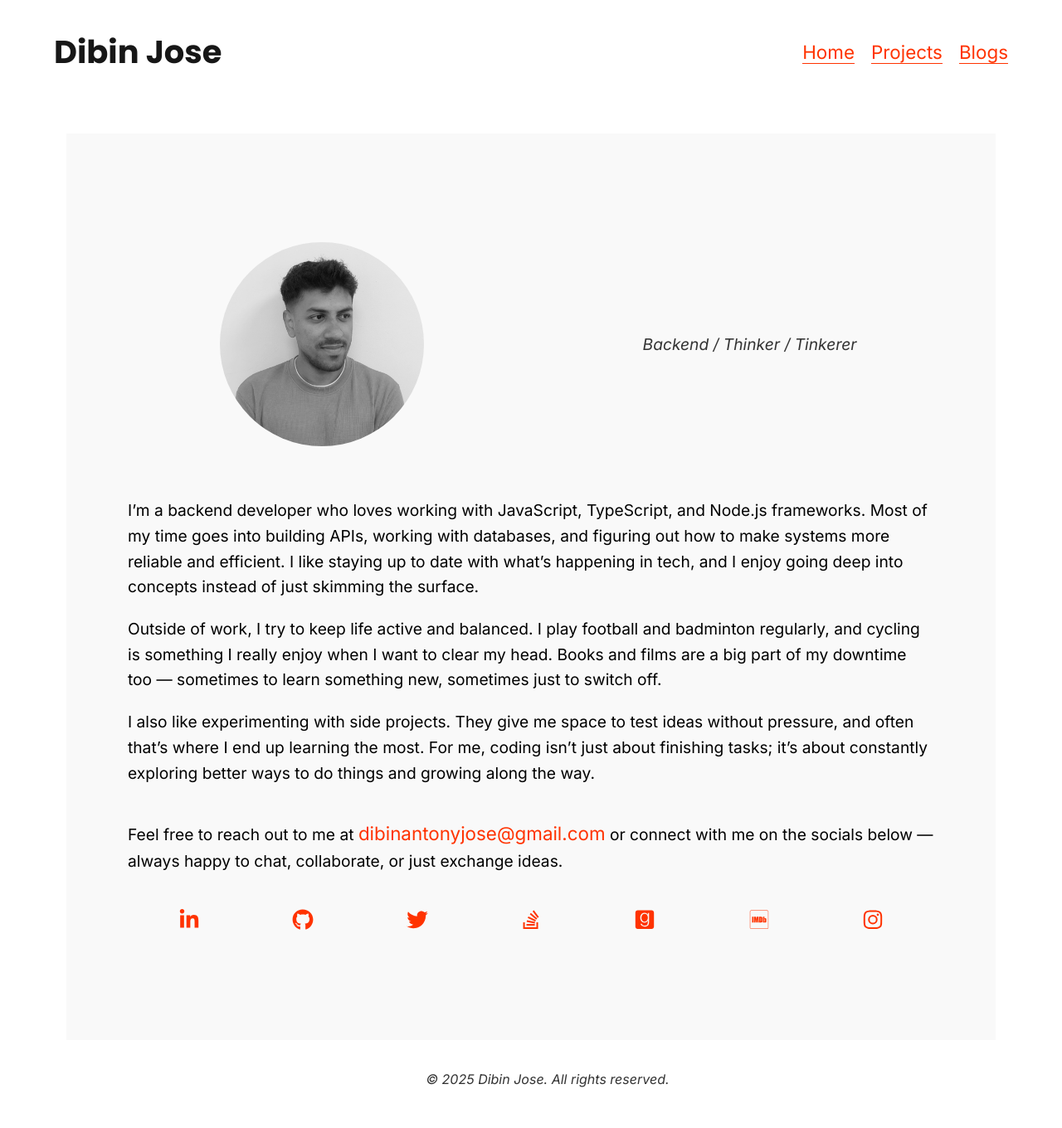
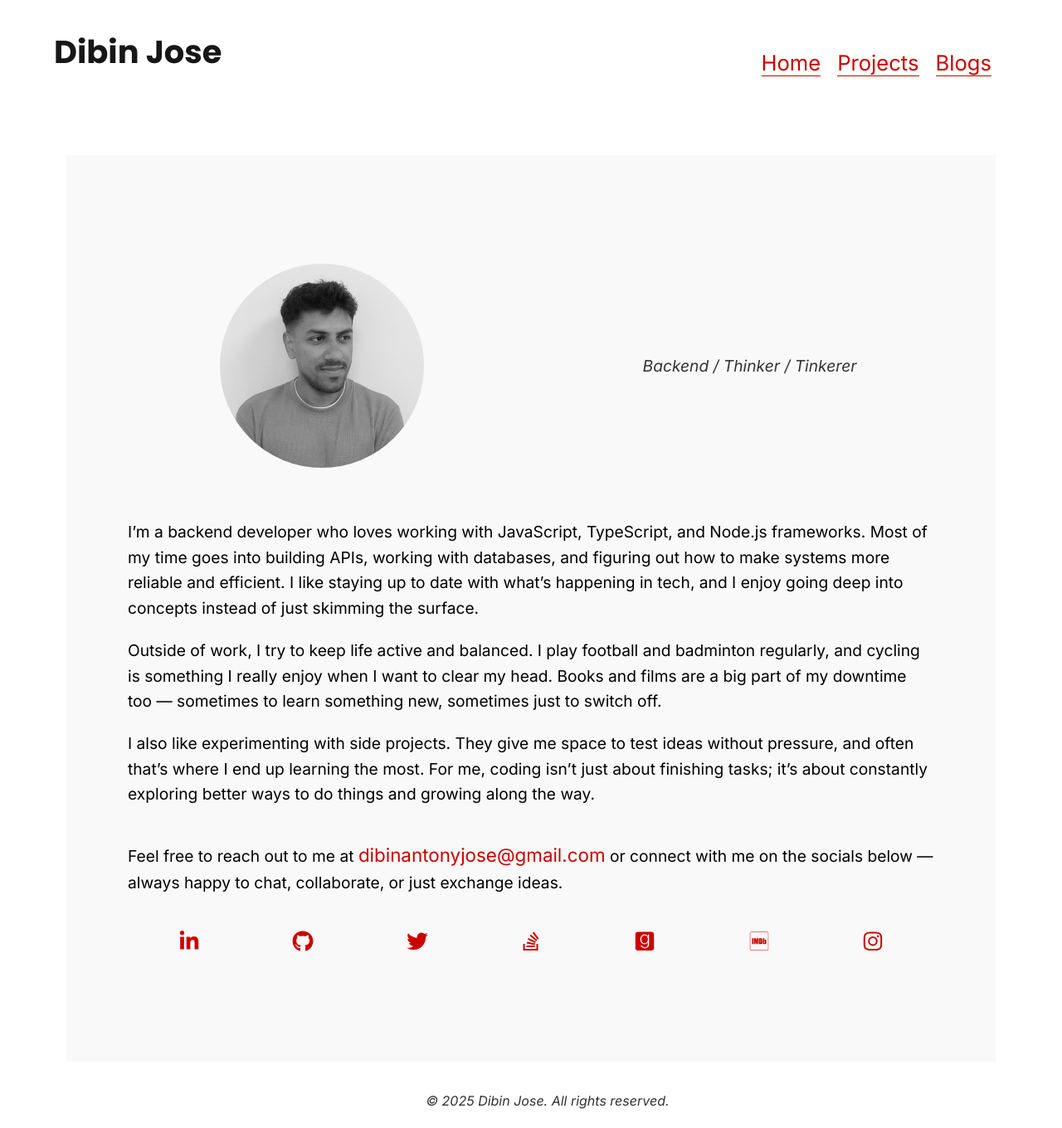
Before and after one commit to dibinantonyjose/dibinantonyjose.github.io, a React (Vite) app: page / in a window 1280 px wide. Shown: the whole page at 83% size. Before the commit the page ends 1334 px from the top, so only its background shows below. Built offline with nearby package versions, Linux system fonts and the light colour scheme.

Commit message:
fix: web accessibility issues found on silktide extension

```diff
--- a/src/Contact/Contact.css
+++ b/src/Contact/Contact.css
@@ -1,4 +1,4 @@
-.contact-list {
+ul {
   display: flex;
   gap: 20px;
   justify-content: space-around;
@@ -6,6 +6,10 @@
   padding: 20px;
 }
 
-.contact-list a {
+ul li {
+  list-style-type: none;
+}
+
+ul li a {
   font-size: 1.6rem;
 }
--- a/src/Contact/Contact.jsx
+++ b/src/Contact/Contact.jsx
@@ -19,57 +19,78 @@ function Contact() {
         or connect with me on the socials below — always happy to chat,
         collaborate, or just exchange ideas.
       </p>
-      <div className="contact-list">
+      <ul role="main navigation links">
+        <li>
           <a
             href="https://www.linkedin.com/in/dibinantonyjose/"
             target="_blank"
             rel="noreferrer"
+            aria-label="Connect with me on linkedin"
           >
             <FontAwesomeIcon icon={faLinkedinIn} />
           </a>
+        </li>
+        <li>
           <a
             href="https://github.com/dibinantonyjose"
             target="_blank"
             rel="noreferrer"
+            aria-label="Follow me on github"
           >
             <FontAwesomeIcon icon={faGithub} />
           </a>
+        </li>
+        <li>
           <a
             href="https://twitter.com/dibinantonyjose"
             target="_blank"
             rel="noreferrer"
+            aria-label="Connect with me on twitter"
           >
             <FontAwesomeIcon icon={faTwitter} />
           </a>
+        </li>
+        <li>
           <a
             href="https://stackoverflow.com/users/11405308/dibinantonyjose"
             target="_blank"
             rel="noreferrer"
+            aria-label="Follow me on stack overflow"
           >
             <FontAwesomeIcon icon={faStackOverflow} />
           </a>
+        </li>
+        <li>
           <a
             href="https://www.goodreads.com/dibinantonyjose"
             target="_blank"
             rel="noreferrer"
+            aria-label="Follow me on good reads"
           >
             <FontAwesomeIcon icon={faGoodreads} />
           </a>
+        </li>
+        <li>
           <a
             href="https://www.imdb.com/user/ur144606862/"
             target="_blank"
             rel="noreferrer"
+            aria-label="Follow me on imdb"
           >
             <FontAwesomeIcon icon={faImdb} />
           </a>
+        </li>
+        <li>
           <a
             href="https://www.instagram.com/dibinantonyjose/"
             target="_blank"
             rel="noreferrer"
+            aria-label="Connect with me on instagram"
           >
             <FontAwesomeIcon icon={faInstagram} />
           </a>
-      </div>
+        </li>
+      </ul>
     </section>
   );
 }
--- a/src/Landing/Landing.jsx
+++ b/src/Landing/Landing.jsx
@@ -5,7 +5,7 @@ function Landing() {
   return (
     <section>
       <div className="landing">
-        <img src={profilePic} alt="profile-pic" />
+        <img src={profilePic} alt="profile-picture" />
         <p>Backend / Thinker / Tinkerer</p>
       </div>
     </section>
--- a/src/components/Header/Header.jsx
+++ b/src/components/Header/Header.jsx
@@ -6,16 +6,16 @@ function Header() {
     <header>
       <nav>
         <h1>Dibin Jose</h1>
-        <ul>
-          <Link to="/">
-            <li className="link-class">Home</li>
-          </Link>
-          <Link to="/projects">
-            <li className="link-class">Projects</li>
-          </Link>
-          <Link to="/blogs">
-            <li className="link-class">Blogs</li>
-          </Link>
+        <ul aria-label="main navigation links">
+          <li className="link-class">
+            <Link to="/">Home</Link>
+          </li>
+          <li className="link-class">
+            <Link to="/projects">Projects</Link>
+          </li>
+          <li className="link-class">
+            <Link to="/blogs">Blogs</Link>
+          </li>
         </ul>
       </nav>
     </header>
--- a/src/index.css
+++ b/src/index.css
@@ -4,7 +4,7 @@
   --primary-text-color: #171717;
   --secondary-text-color: #333333;
   --bold-text-color: #999999;
-  --link-text-color: #ff3300;
+  --link-text-color: #cc0000;
   --font-light: 300;
   --font-normal: 400;
   --font-medium: 500;
```
Lines whose indentation alone changed are shown as unchanged.
